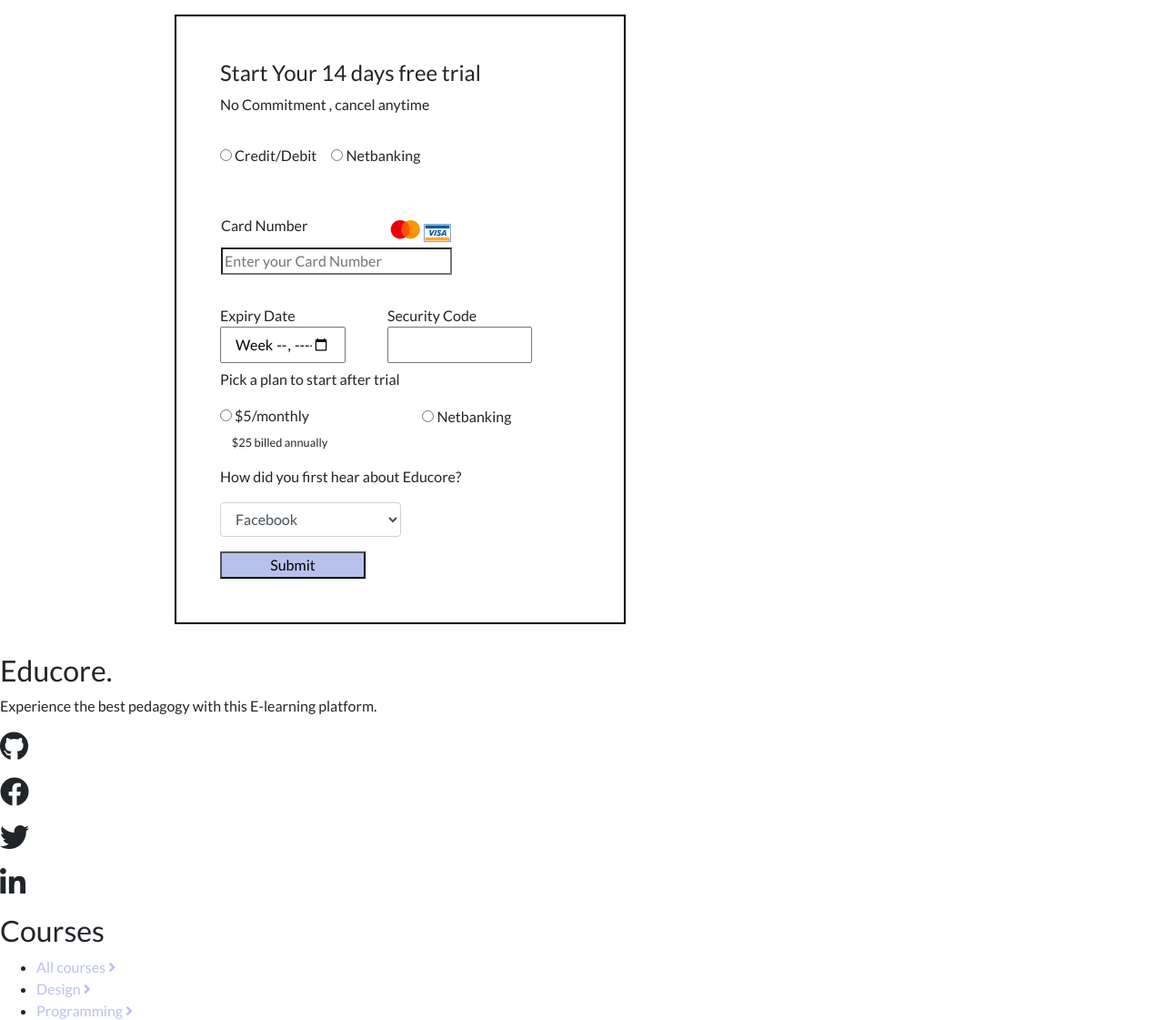
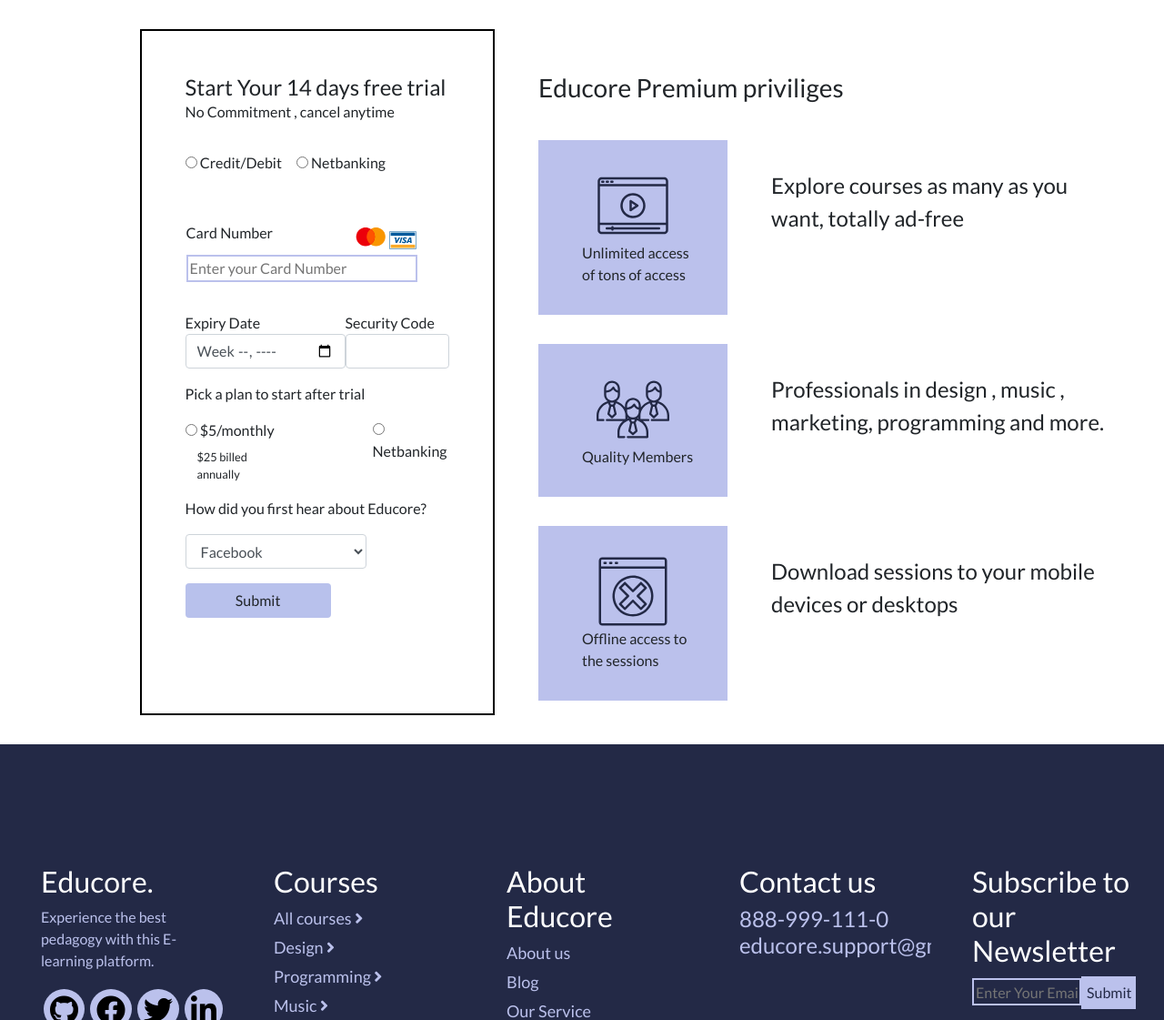
Before and after one commit to KrishKashiwala/Education-website, a PHP site: page /html/payment.html in a window 1280 px wide. Shown: the top 1121 px of the page at 91% size. Run offline with PHP 8.4, Linux system fonts and the light colour scheme; some libraries are stand-ins or nearby versions.

Commit message:
payment page implemented nav remain

```diff
--- a/css/payment.css
+++ b/css/payment.css
@@ -16,6 +16,10 @@
 div{
 	margin-top : 1em;
 }
+.upper_container{
+	display: flex;
+	flex-direction : row;
+}
 .payment_container{
 	display : flex;
 	flex-direction : column;
@@ -23,7 +27,7 @@
 	width : fit-content;
 	border : 2px solid black;
 	padding : 3em;
-	margin-left :15vw;
+	margin-left :12vw;
 	margin-bottom : 2em;
 }
 .options{
@@ -73,3 +77,66 @@
 	flex-direction : column;
 
 }
+.privileges{
+	padding : 3em;
+	display : flex;
+	flex-direction : column;
+	justify-content : flex-start;
+	align-items : flex-start;
+}
+h3{
+	display : flex;
+	justify-content : flex-start;
+}
+.privileges_options{
+	display : flex;
+	flex-direction : row;
+	justify-content : space-between;
+
+}
+.image_text{
+	display : flex;
+	flex-direction : column;
+	background :  #bbc1ec;
+	width : fit-content;
+	justify-content: center;
+	align-items : center;
+	padding : 2em;
+}
+.options_text{
+font-size : 1.5em;margin-top : 2em; margin-left : 2em;width : 30vw;height : 10vh;
+}
+@media(max-width : 410px){
+	.upper_container{
+		display : flex;
+		flex-direction : column;
+	}
+	.payment_container{
+		width : 100%;
+		margin-left : 0;
+		margin-right : 1em;
+		margin-top : 1em;
+	}
+	.card{
+		width : 90%;
+
+	}
+
+	.privileges{
+		width : 100%;
+		margin-left : -1em;
+	}
+	.special {
+		width : 80%;
+	}
+	.image_text{
+		padding : 1vw;
+	}
+	.image_text img{
+		width : -10em;
+	}
+	.options_text{
+		font-size : 1em;
+	}
+
+}
--- a/html/payment.html
+++ b/html/payment.html
@@ -10,12 +10,14 @@
 			crossorigin="anonymous" referrerpolicy="no-referrer" />
 		<link rel="stylesheet" href="https://stackpath.bootstrapcdn.com/bootstrap/4.3.1/css/bootstrap.min.css">
 		<link href="https://fonts.googleapis.com/css?family=Montserrat|Ubuntu" rel="stylesheet">
-		<link rel="stylesheet" href="../css/corsedtail.css">
+		<link rel="stylesheet" href="../css/index.css">
 		<link rel="stylesheet" href="../css/payment.css">
 		<title>Payment Gateway</title>
 	</head>
 
 	<body>
+
+		<div class="upper_container">
 			<div class="payment_container">
 				<h4>Start Your 14 days free trial</h4>
 				<span>No Commitment , cancel anytime</span>
@@ -37,16 +39,17 @@
 							<img src="../images/visa.svg" alt="">
 						</div>
 					</div>
-				<input id="inputs" type="text" name="" placeholder="Enter your Card Number" id="">
+					<input id="inputs" type="text" name="" placeholder="Enter your Card Number"
+						id="">
 				</div>
 				<div class="expiry">
 					<div class="in_expiry">
 						<span>Expiry Date</span>
-					<input class="col-md-9" type="week" name="" id="">
+						<input class="form-control special" type="week" name="" id="">
 					</div>
 					<div class="in_expiry">
 						<span>Security Code</span>
-					<input class="col-md-9" type="number" name="" id="">
+						<input class="form-control special" type="number" name="" id="">
 					</div>
 				</div>
 				<span style="margin-top : 1em;">Pick a plan to start after trial</span>
@@ -71,11 +74,45 @@
 						<option class="form-control" value="Friends">Friends</option>
 					</select>
 				</div>
-			<button style="margin-top : 1em;" class="extra" type="submit">Submit</button>
+				<button style="margin-top : 1em;" class="btn extra" type="submit">Submit</button>
 
 
 			</div>
-
+			<div class="privileges">
+				<h3>Educore Premium priviliges</h3>
+				<div class="privileges_options">
+					<div class="image_text">
+						<img src="../images/video.svg" style="width : 5em;" alt="">
+						<span style="width : 8em;margin-left : 1em;" for="">Unlimited access of
+							tons of
+							access</span>
+					</div>
+					<span class="options_text">Explore
+						courses as
+						many as you
+						want, totally
+						ad-free</span>
+				</div>
+				<div class="privileges_options">
+					<div class="image_text">
+						<img src="../images/users.svg" style="width : 5em;" alt="">
+						<span style="width : 8em;margin-left : 1em;" for="">Quality
+							Members</span>
+					</div>
+					<span class="options_text">Professionals
+						in design , music , marketing, programming and more.</span>
+				</div>
+				<div class="privileges_options">
+					<div class="image_text">
+						<img src="../images/access.svg" style="width : 5em;" alt="">
+						<span style="width : 8em;margin-left : 1em;" for="">Offline access to
+							the sessions</span>
+					</div>
+					<span class="options_text">Download
+						sessions to your mobile devices or desktops</span>
+				</div>
+			</div>
+		</div>
 		<footer class="box7">
 			<div class="boxxx">
 				<div class="box">
```
Also changed, not shown: html/landing.html (+17 -10 lines), images/access.svg (added), images/users.svg (added), images/video.svg (added). Lines whose indentation alone changed are shown as unchanged.
